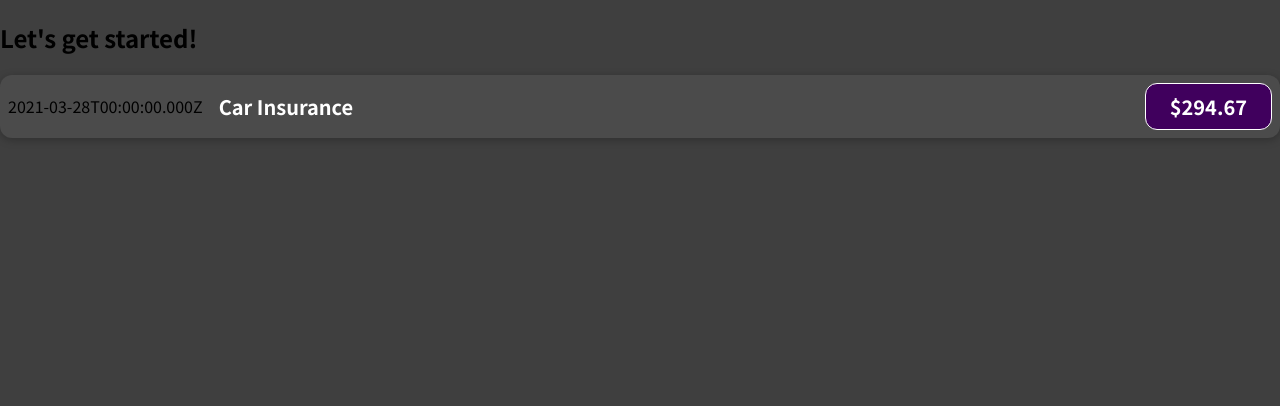
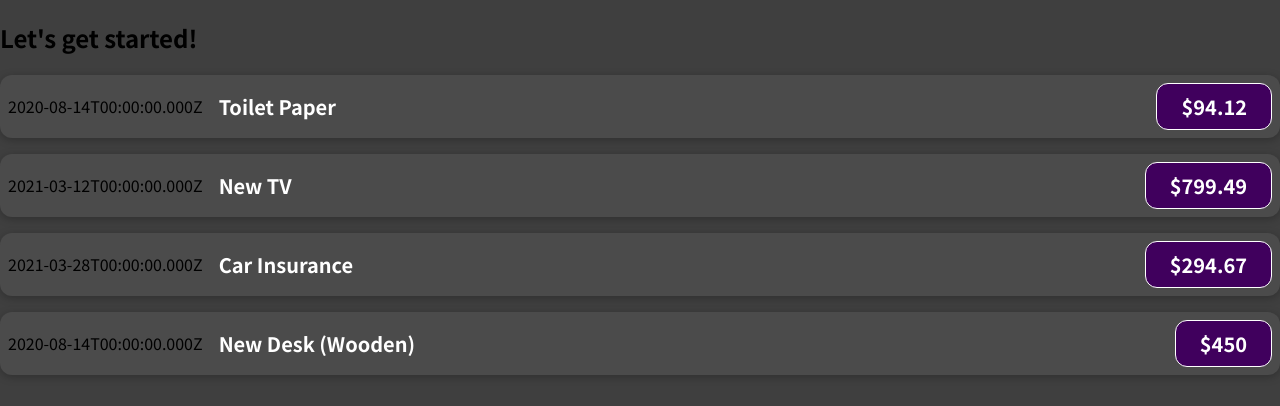
Before and after one commit to rhenaldoaryap/learn-react, a JavaScript app: page / in a window 1280 px wide. Shown: the top 406 px of the page. Built offline with nearby package versions, Linux system fonts and the light colour scheme.

Commit message:
learn how to passing data with props

```diff
--- a/src/App.js
+++ b/src/App.js
@@ -1,10 +1,56 @@
 import ExpenseItem from "./components/ExpenseItem";
 
 function App() {
+  const expenses = [
+    {
+      id: "e1",
+      title: "Toilet Paper",
+      amount: 94.12,
+      date: new Date(2020, 7, 14),
+    },
+    {
+      id: "e2",
+      title: "New TV",
+      amount: 799.49,
+      date: new Date(2021, 2, 12),
+    },
+    {
+      id: "e3",
+      title: "Car Insurance",
+      amount: 294.67,
+      date: new Date(2021, 2, 28),
+    },
+    {
+      id: "e4",
+      title: "New Desk (Wooden)",
+      amount: 450,
+      date: new Date(2020, 7, 14),
+    },
+  ];
+
   return (
     <div>
       <h2>Let's get started!</h2>
-      <ExpenseItem></ExpenseItem>
+      <ExpenseItem
+        title={expenses[0].title}
+        amount={expenses[0].amount}
+        date={expenses[0].date}
+      ></ExpenseItem>
+      <ExpenseItem
+        title={expenses[1].title}
+        amount={expenses[1].amount}
+        date={expenses[1].date}
+      ></ExpenseItem>
+      <ExpenseItem
+        title={expenses[2].title}
+        amount={expenses[2].amount}
+        date={expenses[2].date}
+      ></ExpenseItem>
+      <ExpenseItem
+        title={expenses[3].title}
+        amount={expenses[3].amount}
+        date={expenses[3].date}
+      ></ExpenseItem>
     </div>
   );
 }
--- a/src/components/ExpenseItem.js
+++ b/src/components/ExpenseItem.js
@@ -1,16 +1,12 @@
 import "./ExpenseItem.css";
 
-function ExpenseItem() {
-  const expenseDate = new Date(2021, 2, 28);
-  const expenseTitle = "Car Insurance";
-  const expenseAmount = 294.67;
-
+function ExpenseItem(props) {
   return (
     <div className="expense-item">
-      <div>{expenseDate.toISOString()}</div>
+      <div>{props.date.toISOString()}</div>
       <div className="expense-item__description">
-        <h2>{expenseTitle}</h2>
-        <div className="expense-item__price">${expenseAmount}</div>
+        <h2>{props.title}</h2>
+        <div className="expense-item__price">${props.amount}</div>
       </div>
     </div>
   );
```
Also changed, not shown: 1 other file (tests, documents, lock files or other folders).
